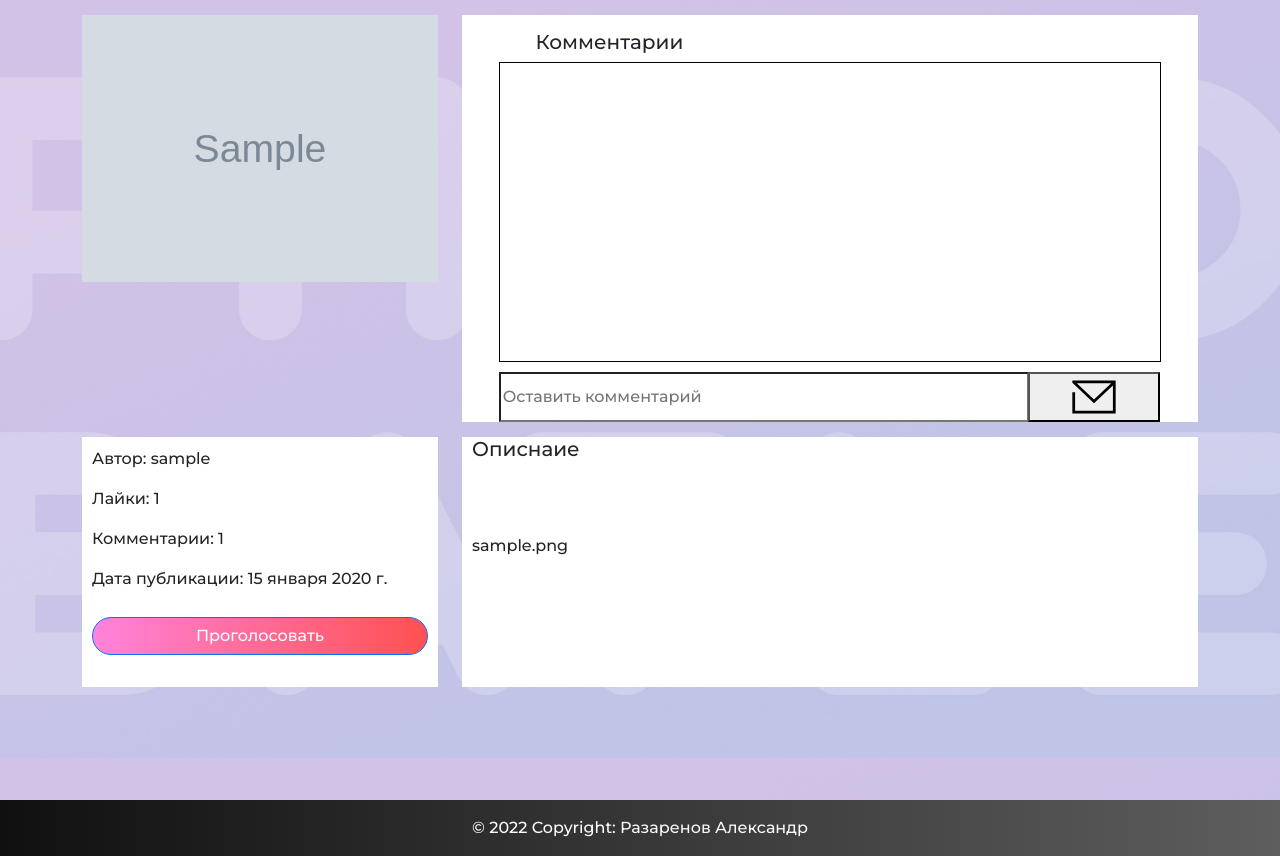
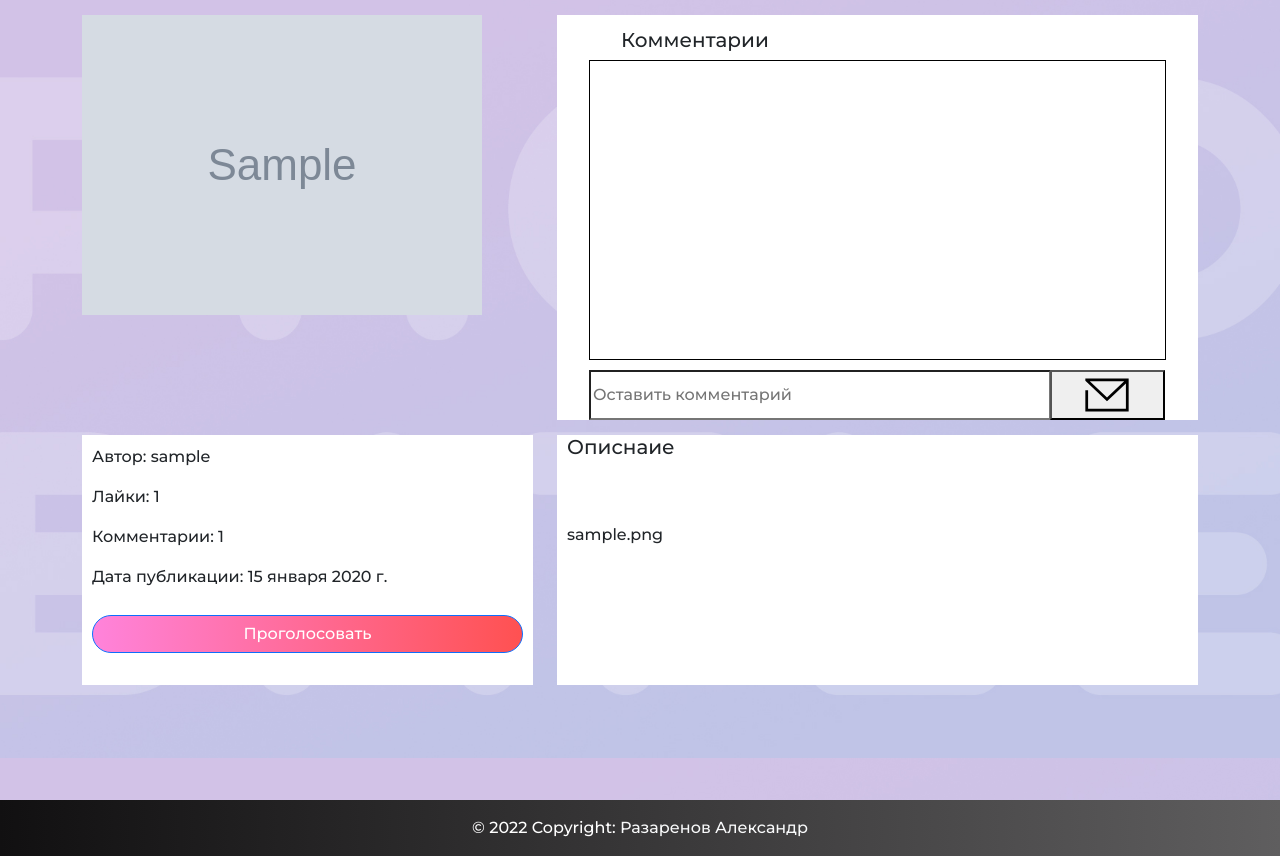
Before and after one commit to sasha-pipec/mentor_project, a Django app: a page that uses photobatle/templates/photobatle/detail_post.html in a window 1280 px wide. Shown: the part 42-898 px from the top of the page. Run offline with Django 4.2, Linux system fonts and the light colour scheme; tables that the repository leaves empty hold one stand-in row (values such as "Sample post"); grey boxes marked "Sample" are stand-in pictures; some libraries are stand-ins or nearby versions.

Commit message:
fix bug from detail post

```diff
--- a/photobatle/templates/photobatle/detail_post.html
+++ b/photobatle/templates/photobatle/detail_post.html
@@ -5,10 +5,10 @@
 {% block content %}
 <div class="container" id="first-detail-block">
     <div class="row">
-        <div class="col-12 col-sm-4">
+        <div class="col-12 col-sm-5">
             <img src="{{post.photo_imagekit.url }}" alt="Card image cap" id="detail-photo">
         </div>
-        <div class="col-12 col-sm-8">
+        <div class="col-12 col-sm-7">
             <div class="add-comment">
                 <div class="comment-header">
                     <h5>Комментарии</h5>
@@ -24,17 +24,17 @@
         </div>
     </div>
     <div class="row">
-        <div class="col-12 col-sm-4">
+        <div class="col-12 col-sm-5">
             <div class="detail-post-info">
-                <p class="card-text">Автор: {{post.user_name.username}}</p>
-                <p class="card-text">Лайки: {{post.like_count}}</p>
-                <p class="card-text">Комментарии: {{post.comment_count}}</p>
-                <p class="card-text">Дата публикации: {{post.date_published_on_site}}</p>
+                <p>Автор: {{post.user_name.username}}</p>
+                <p>Лайки: {{post.like_count}}</p>
+                <p>Комментарии: {{post.comment_count}}</p>
+                <p>Дата публикации: {{post.date_published_on_site}}</p>
                 <a href="#" class="btn btn-primary" id="btn-post">Проголосовать</a>
             </div>
 
         </div>
-        <div class="col-12 col-sm-8">
+        <div class="col-12 col-sm-7">
             <div class="detail-post-description">
                 <h5 id="detail-post-description-header">Описнаие</h5>
                 <p class="card-text" id="detail-post-description">{{post.photo_content}}</p>
```
